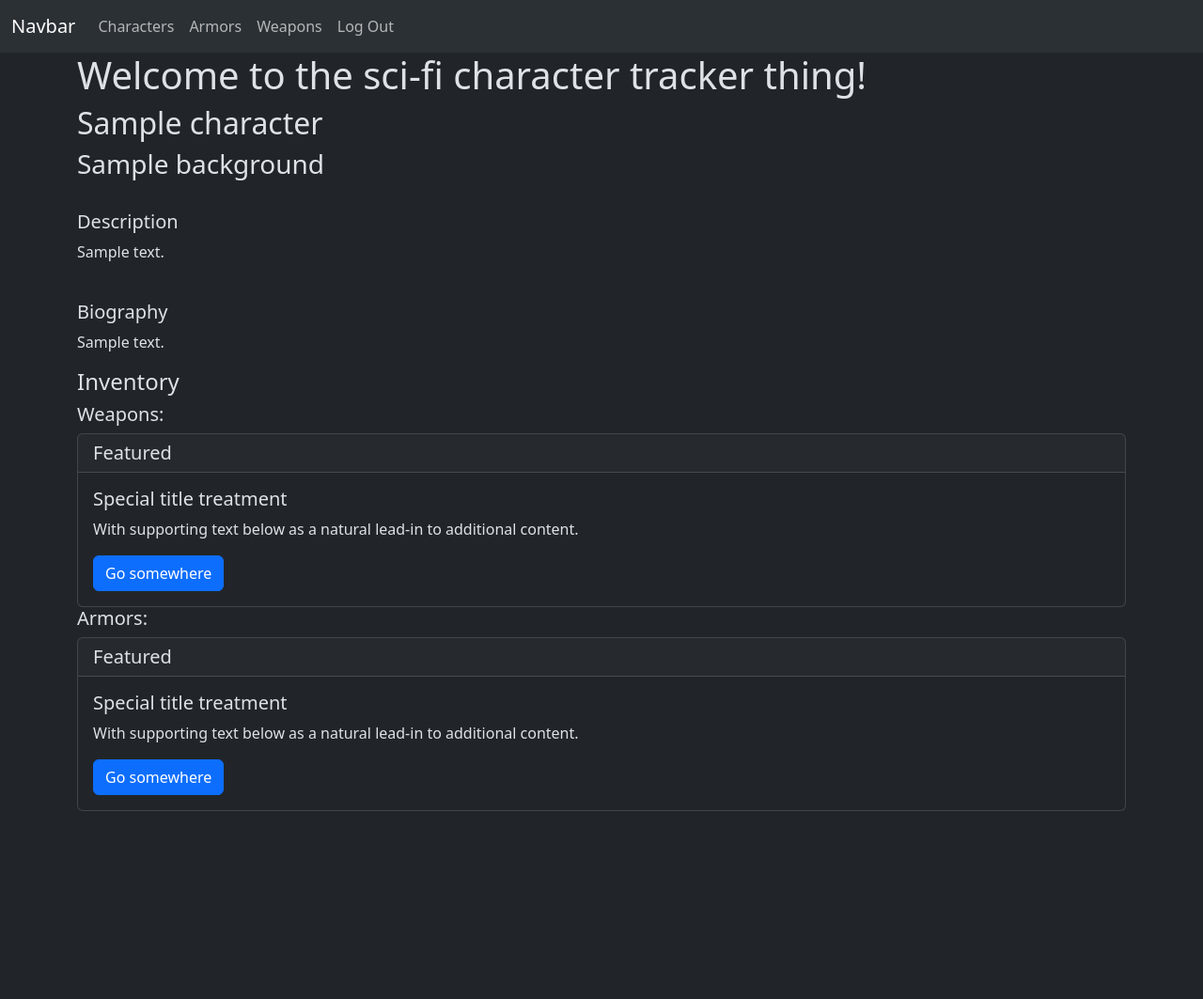
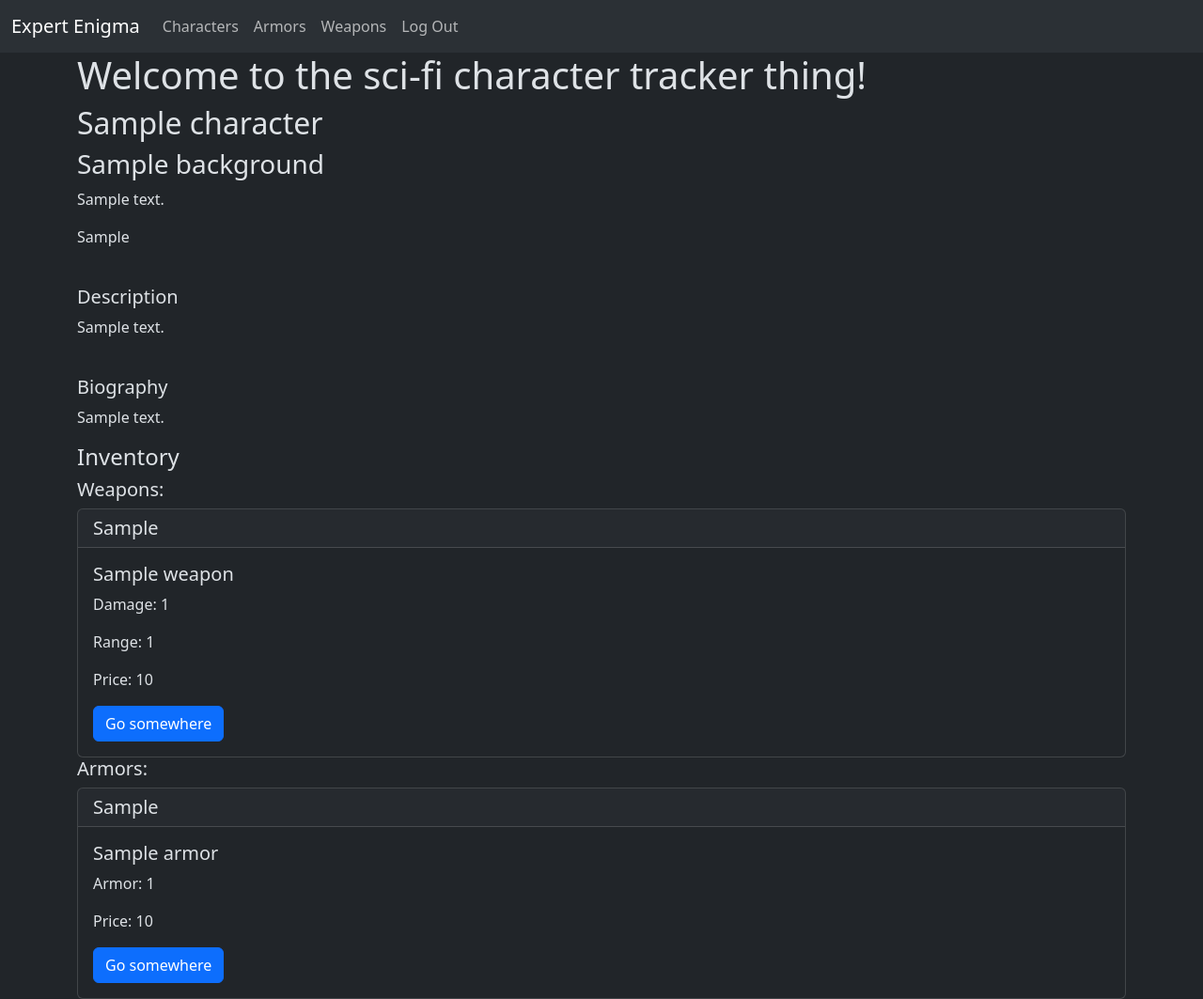
Before and after one commit to Renthir/expert-enigma, a Flask app: page /character/1 in a window 1280 px wide. Shown: the whole page at 94% size. Before the commit the page ends 863 px from the top, so only its background shows below. Run offline with Flask 3, Linux system fonts and the light colour scheme; a user stored in the database is signed in; tables that the repository leaves empty hold one stand-in row (values such as "Sample post").

Commit message:
Finished ability to add wep/armors to character and view them from the char details page

```diff
--- a/crud.py
+++ b/crud.py
@@ -16,12 +16,12 @@ def create_background(background_name, descrip, rp_boon):
     background = Background(background_name, descrip, rp_boon)
     return background
 
-def create_weapon(wep_name, wep_dmg, wep_range, wep_price):
-    weapon = Weapon(wep_name, wep_dmg, wep_range, wep_price)
+def create_weapon(wep_name, wep_type, wep_dmg, wep_range, wep_price):
+    weapon = Weapon(wep_name, wep_type, wep_dmg, wep_range, wep_price)
     return weapon
 
-def create_armor(armor_name, armor_stat, armor_price):
-    armor = Armor(armor_name, armor_stat, armor_price)
+def create_armor(armor_name, armor_type, armor_stat, armor_price):
+    armor = Armor(armor_name, armor_type, armor_stat, armor_price)
     return armor
 
 def create_inv_weapon(wep_id, char_id):
@@ -59,8 +59,17 @@ def get_background_by_id(id):
     return Background.query.get(id)
 
 def get_inventory(id):
-    weps = Inv_Wep.query.filter(Inv_Wep.char_id == id).all()
-    arms = Inv_Armor.query.filter(Inv_Armor.char_id == id).all()
+    inv_weps = Inv_Wep.query.filter(Inv_Wep.char_id == id).all()
+    inv_arms = Inv_Armor.query.filter(Inv_Armor.char_id == id).all()
+
+    weps = []
+    for inv_wep in inv_weps:
+        weps.append(Weapon.query.filter(Weapon.wep_id == inv_wep.wep_id).first())
+
+    arms = []
+    for inv_armor in inv_arms:
+        arms.append(Armor.query.filter(Armor.armor_id == inv_armor.armor_id).first())
+
     return weps, arms
 
 #necesary junk
--- a/server.py
+++ b/server.py
@@ -87,18 +87,28 @@ def armors_page():
         inv_armor = crud.create_inv_armor(armor_id, int(char_id))
         db.session.add(inv_armor)
         db.session.commit()
-
         flash("Armor Added!")
 
     return render_template("armors.html", armors=armors, characters=chars)
 
 
-@app.route("/weapons")
+@app.route("/weapons", methods=["GET", "POST"])
 @login_required
 def weapons_page():
     """View Weapons list"""
     weapons = crud.get_weapons()
-    return render_template("weapons.html", weapons=weapons)
+    chars = crud.get_characters(current_user.user_id)
+
+    if request.method == "POST":
+        char_id = request.form.get("character")
+        wep_id = request.form.get("weapon")
+
+        inv_wep = crud.create_inv_weapon(wep_id, int(char_id))
+        db.session.add(inv_wep)
+        db.session.commit()
+        flash("Weapon Added!")
+
+    return render_template("weapons.html", weapons=weapons, characters=chars)
 
 
 @app.route("/characters")
@@ -139,11 +149,11 @@ def character_details(char_id):
     #check if character belongs to current user, kick them back to character page if not
     char = crud.get_char_by_id(char_id)
     back = crud.get_background_by_id(char.background_id)
-    inv_weps, inv_arms = crud.get_inventory(char_id)
+    weapons, armors = crud.get_inventory(char_id)
     if char.user_id != current_user.user_id:
         flash("Invalid Character Page")
         return redirect("/characters")
-    return render_template("char-details.html", character=char, background=back, inv_weps=inv_weps, inv_arms=inv_arms)
+    return render_template("char-details.html", character=char, background=back, armors=armors, weapons=weapons)
 
 
 @app.route("/admin")
--- a/templates/armors.html
+++ b/templates/armors.html
@@ -13,6 +13,7 @@
         <thead>
             <tr>
                 <th scope="col">Name</th>
+                <th scope="col">Type</th>
                 <th scope="col">Armor</th>
                 <th scope="col">Price</th>
             </tr>
@@ -21,6 +22,7 @@
             {% for armor in armors %}
             <tr>
                 <td>{{ armor.armor_name }}</td>
+                <td>{{ armor.armor_type }}</td>
                 <td>{{ armor.armor_stat }}</td>
                 <td>{{ armor.armor_price }}</td>
                 <td><button type="submit" class="btn btn-primary" role="button" name="armor"
--- a/templates/base.html
+++ b/templates/base.html
@@ -9,7 +9,7 @@
   <body>
     <nav class="navbar navbar-expand-lg bg-body-tertiary">
       <div class="container-fluid">
-        <a class="navbar-brand" href="/">Navbar</a>
+        <a class="navbar-brand" href="/">Expert Enigma</a>
         <button class="navbar-toggler" type="button" data-bs-toggle="collapse" data-bs-target="#navbarNavAltMarkup" aria-controls="navbarNavAltMarkup" aria-expanded="false" aria-label="Toggle navigation">
           <span class="navbar-toggler-icon"></span>
         </button>
--- a/templates/char-details.html
+++ b/templates/char-details.html
@@ -3,6 +3,8 @@
 <h1>Welcome to the sci-fi character tracker thing!</h1>
 <h2>{{ character.char_name }}</h2>
 <h3>{{ background.background_name }}</h3>
+<p>{{ background.descrip }}</p>
+<p>{{ background.rp_boon }}</p>
 <br>
 <h5>Description</h5>
 <p>{{ character.descrip }}</p>
@@ -13,12 +15,14 @@
 <h4>Inventory</h4>
 <h5>Weapons:</h5>
 <div>
-    {% for wep in inv_weps %}
+    {% for weapon in weapons %}
     <div class="card">
-        <h5 class="card-header">Featured</h5>
+        <h5 class="card-header">{{ weapon.wep_type}}</h5>
         <div class="card-body">
-            <h5 class="card-title">Special title treatment</h5>
-            <p class="card-text">With supporting text below as a natural lead-in to additional content.</p>
+            <h5 class="card-title">{{ weapon.wep_name }}</h5>
+            <p class="card-text">Damage: {{ weapon.wep_dmg }}</p>
+            <p class="card-text">Range: {{ weapon.wep_range }}</p>
+            <p class="card-text">Price: {{ weapon.wep_price }}</p>
             <a href="#" class="btn btn-primary">Go somewhere</a>
         </div>
       </div>
@@ -26,12 +30,13 @@
 </div>
 <h5>Armors:</h5>
 <div>
-    {% for armor in inv_arms %}
+    {% for armor in armors %}
     <div class="card">
-        <h5 class="card-header">Featured</h5>
+        <h5 class="card-header">{{ armor.armor_type }}</h5>
         <div class="card-body">
-            <h5 class="card-title">Special title treatment</h5>
-            <p class="card-text">With supporting text below as a natural lead-in to additional content.</p>
+            <h5 class="card-title">{{ armor.armor_name }}</h5>
+            <p class="card-text">Armor: {{ armor.armor_stat }}</p>
+            <p class="card-text">Price: {{ armor.armor_price }}</p>
             <a href="#" class="btn btn-primary">Go somewhere</a>
         </div>
       </div>
```
Also changed, not shown: model.py (+6 -2 lines), seedDB.py (+6 -6 lines), templates/weapons.html (+13 -1 lines).
